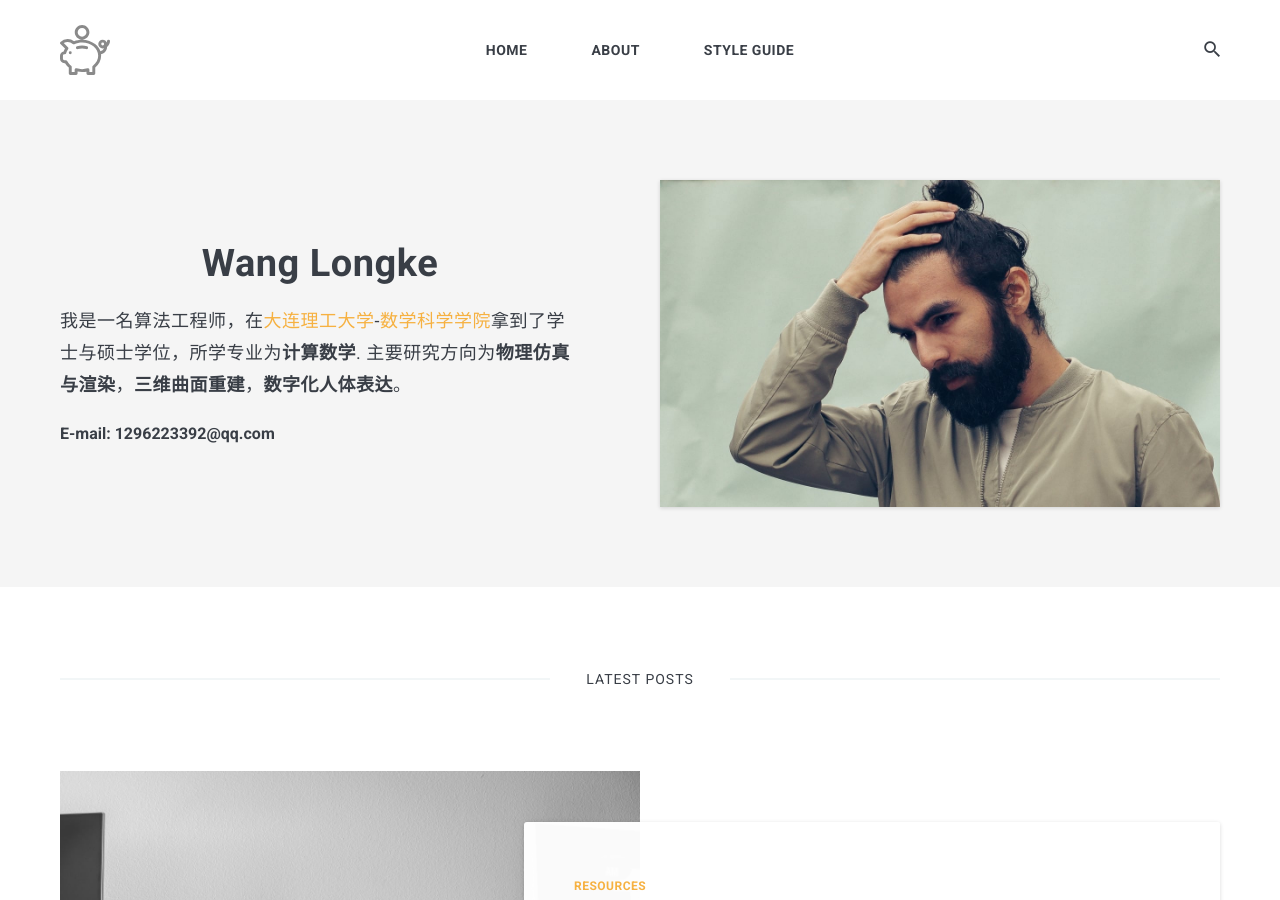
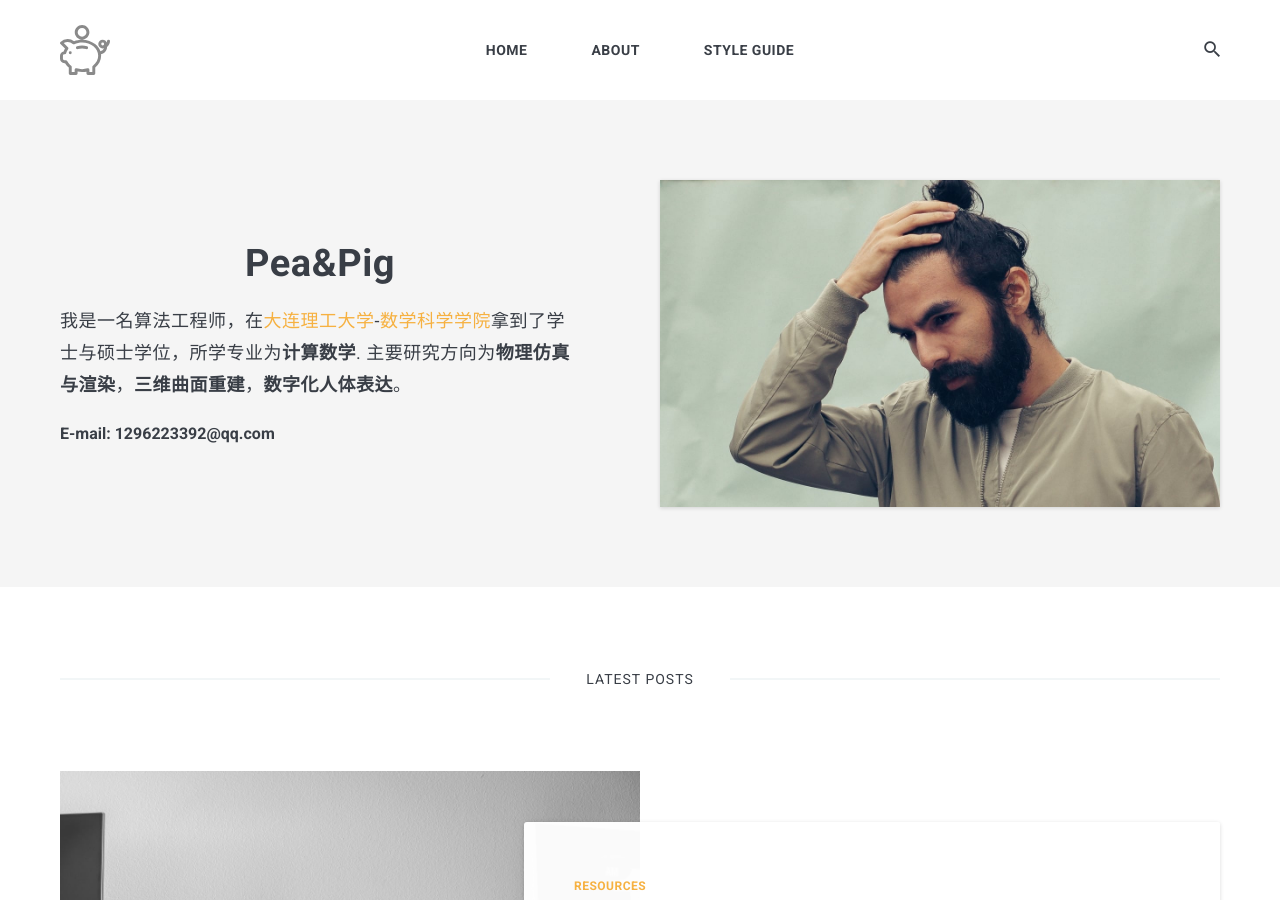
Before and after one commit to Wanglongke/wanglongke.github.io, a Jekyll site: the page built from index.html, in a window 1280 px wide and 900 px high. Built offline with Jekyll 4.4.1, drawn with Linux system fonts in a browser that asks for light colours; nearby versions of some CDN libraries; the list of posts is cut into pages by our own code.

Commit message:
"update"

```diff
--- a/_data/settings.yml
+++ b/_data/settings.yml
@@ -10,7 +10,7 @@ description: Pea&Pig are always happy.
 author:
   name: Pea&Pig
   image: 01.jpg
-  say-hello: <center><strong>Wang Longke</strong></center>
+  say-hello: <center><strong>Pea&Pig</strong></center>
   bio: 我是一名算法工程师，在<a href="https://www.dlut.edu.cn/">大连理工大学</a>-<a href="http://math.dlut.edu.cn/">数学科学学院</a>拿到了学士与硕士学位，所学专业为<strong>计算数学</strong>. 主要研究方向为<strong>物理仿真与渲染</strong>，<strong>三维曲面重建</strong>，<strong>数字化人体表达</strong>。
 
 
--- a/_includes/header.html
+++ b/_includes/header.html
@@ -6,11 +6,11 @@
 
         <div class="logo">
           <a class="logo__link" href="{{site.baseurl}}/">
-          {%if site.data.settings.logo %}
+          <!-- {%if site.data.settings.logo %} -->
             <img class="logo__image" src="{{ site.baseurl }}/images/{{ site.data.settings.logo }}" alt="{{ site.data.settings.title }}">
-          {% else %}
+          <!-- {% else %} -->
             {{ site.data.settings.title }}
-          {% endif %}
+          <!-- {% endif %} -->
           </a>
         </div>
 
--- a/_includes/hero.html
+++ b/_includes/hero.html
@@ -8,7 +8,6 @@
           <p class="hero__subtitle">{{ site.data.settings.author.bio }}</p>
           <div class="hero__social">
             <span class="hero__social-title">E-mail: 1296223392@qq.com</span>
-            <!-- {% include contact-link.html %} -->
           </div>
         </div>
       </div>
```
Also changed, not shown: _includes/footer.html (+0 -11 lines).
